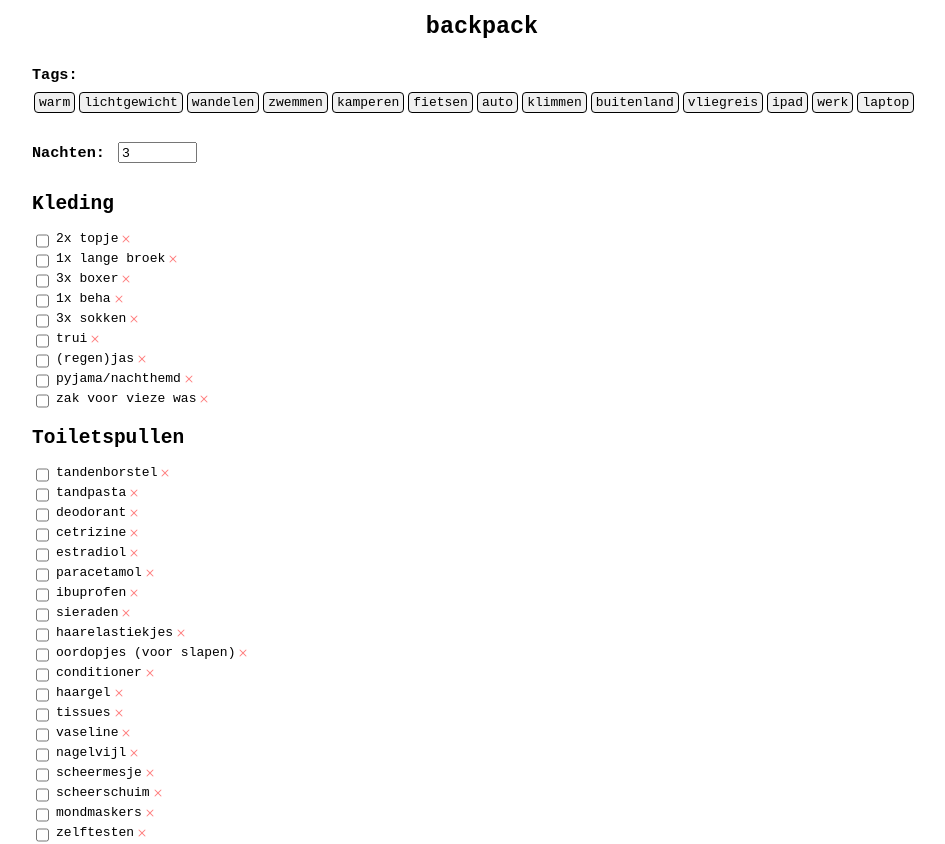
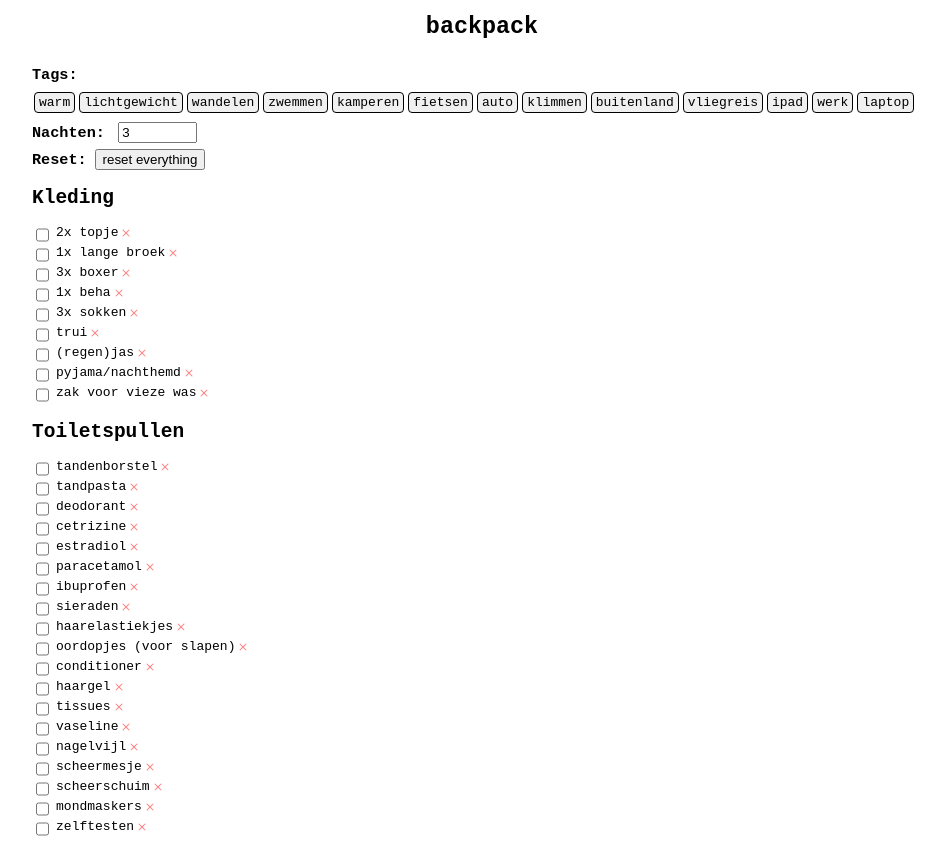
Before and after one commit to dsprenkels/backpack, a React (Create React App) app: page / in a window 1280 px wide. Shown: the top 844 px of the page, without its empty margins (158-1103 px from the left). Built offline with nearby package versions, Linux system fonts and the light colour scheme.

Commit message:
Add reset button

```diff
--- a/src/App.css
+++ b/src/App.css
@@ -27,22 +27,41 @@
   color: #61dafb;
 }
 
-.App-tagListContainer {
-  display: flex;
-  flex-wrap: wrap;
-  gap: 6px 10px;
-  /* Erase the margin on the children and put the margin on the container */
+.App-noVerticalMargin {
+  margin-top: 0;
+  margin-bottom: 0;
+}
+
+.App-smallVerticalMargin {
+  margin-top: 0.5em;
+  margin-bottom: 0.5em;
+}
+
+.App-settingsContainer {
   margin-top: 1em;
   margin-bottom: 1em;
 }
 
-.App-tagListContainer > * {
-  margin-top: 0;
-  margin-bottom: 0;
+.App-tagListContainer {
+  display: flex;
+  align-items: center;
+  flex-wrap: wrap;
+  gap: 6px 10px;
+  /* Erase the margin on the children and put the margin on the container */
 }
 
-.App-tagListHeader, .App-nightsHeader, .App-tagList, .App-nightsInput {
+.App-tagListHeader,
+.App-nightsHeader,
+.App-tagList,
+.App-nightsInput,
+.App-resetButtonHeader,
+.App-resetButton {
   display: inline-flex;
+}
+
+.App-resetButtonConfirming {
+  font-weight: bold;
+  color: red;
 }
 
 .App-nightsInput {
@@ -58,6 +77,7 @@
   /* Undo list padding */
   padding-left: 0;
   flex-wrap: wrap;
+  margin: 0;
 }
 
 .App-tag {
@@ -93,6 +113,12 @@
 
   .App-tag.App-tag-selected {
     display: inline-flex;
+  }
+}
+
+@media print {
+  .App-resetButtonContainer {
+    display: none;
   }
 }
 
@@ -138,6 +164,7 @@
 .App-BringListExplainTrue {
   color: darkgreen;
 }
+
 .App-BringListExplainFalse {
   color: darkred;
 }
--- a/src/App.tsx
+++ b/src/App.tsx
@@ -1,4 +1,4 @@
-import React, { useEffect } from 'react';
+import React, { useEffect, useMemo, useState } from 'react';
 import './App.css';
 import DB from './data';
 import * as filterspec from './filterspec';
@@ -13,19 +13,19 @@ const LOCALSTORAGE_NIGHTS = `${LOCALSTORAGE_PREFIX}nights`
 const LOCALSTORAGE_HEADER = `${LOCALSTORAGE_PREFIX}header`
 
 
-function Header() {
+function Header(props: {
+  header: string,
+  setHeader: (header: string) => void,
+}) {
   const inputFieldGrowPadding = 2
-
-  const [header, setHeader] = React.useState(loadHeader)
-  useEffect(() => saveHeader(header), [header])
 
   return (
     <header className="App-header">
       <input
         className="App-headerInput"
-        size={clamp(20, header.length + inputFieldGrowPadding, 50)}
-        value={header}
-        onChange={(event) => setHeader(event.target.value)}
+        size={clamp(20, props.header.length + inputFieldGrowPadding, 50)}
+        value={props.header}
+        onChange={(event) => props.setHeader(event.target.value)}
       />
     </header>
   )
@@ -215,49 +215,112 @@ function BootstrapCross(props: { className?: string, width?: number, height?: nu
   </svg>
 }
 
+function Settings(props: {
+  tags: Set<string>,
+  setTags: (tags: Set<string>) => void,
+  nights: number,
+  setNights: (nights: number) => void,
+  doResetAll: () => void,
+}) {
+  const [resetConfirming, setResetConfirming] = useState(false)
+  const [confirmResetTimeout, setConfirmResetTimout] = useState<ReturnType<typeof setTimeout> | null>()
+  const tagList = useMemo(() => Array.from(filterspec.collectTagsFromDB(DB)), [DB])
+
+  let noneSelectedElement = props.tags.size === 0 ?
+    <div className="App-tagListNoneSelected">no tags selected</div> : <></>
+
+  let resetButton;
+  if (resetConfirming) {
+    resetButton = <input
+      className="App-resetButton App-resetButtonConfirming"
+      type="button"
+      value="click again to confirm"
+      onClick={() => {
+        if (confirmResetTimeout !== null) clearTimeout(confirmResetTimeout)
+        props.doResetAll()
+        setResetConfirming(false)
+      }}
+    />
+  } else {
+    resetButton = <input
+      className="App-resetButton"
+      type="button"
+      value="reset everything"
+      onClick={() => {
+        setResetConfirming(true)
+        let timeout = setTimeout(() => setResetConfirming(false), 10 * 1000)
+        setConfirmResetTimout(timeout)
+      }}
+    />
+  }
+
+  return <div className="App-settingsContainer">
+    <div className="App-tagListContainer App-smallVerticalMargin">
+      <h3 className="App-tagListHeader App-noVerticalMargin">Tags:</h3>
+      {noneSelectedElement}
+      <TagList
+        allTags={tagList}
+        selectedTags={props.tags}
+        onSelectTag={(tag: string, enabled: boolean) =>
+          props.setTags(setAssign(props.tags, tag, enabled))}
+      />
+    </div>
+    <div className="App-nightsContainer App-smallVerticalMargin">
+      <h3 className="App-nightsHeader App-noVerticalMargin">Nachten:</h3>
+      <input className="App-nightsInput"
+        type="number"
+        min="1"
+        value={props.nights}
+        onChange={(e) => props.setNights(e.target.valueAsNumber)}
+      />
+    </div>
+    <div className="App-resetButtonContainer App-smallVerticalMargin">
+      <h3 className="App-resetButtonHeader App-noVerticalMargin">Reset:</h3>
+      <> </>
+      {resetButton}
+    </div>
+  </div>
+}
+
 function App() {
-  const [tags, setTags] = React.useState(loadTags)
+  const [header, setHeader] = useState(loadHeader)
+  useEffect(() => saveHeader(header), [header])
+
+  const [tags, setTags] = useState(loadTags)
   useEffect(() => saveTags(tags), [tags])
 
-  const [nights, setNights] = React.useState(loadNights)
+  const [nights, setNights] = useState(loadNights)
   useEffect(() => saveNights(nights), [nights])
 
-  const [checkedItems, setCheckedItems] = React.useState(loadCheckedItems)
+  const [checkedItems, setCheckedItems] = useState(loadCheckedItems)
   useEffect(() => saveCheckedItems(checkedItems), [checkedItems])
 
-  const [strikedItems, setStrikedItems] = React.useState(loadStrikedItems)
+  const [strikedItems, setStrikedItems] = useState(loadStrikedItems)
   useEffect(() => saveStrikedItems(strikedItems), [strikedItems])
 
-  let tagList = Array.from(filterspec.collectTagsFromDB(DB))
+  let doResetAll = () => {
+    clearAllLocalStorage()
+    setHeader(loadHeader)
+    setTags(loadTags)
+    setNights(loadNights)
+    setCheckedItems(loadCheckedItems)
+    setStrikedItems(loadStrikedItems)
+  }
+
   let filter = { tags, nights }
-
-  let noneSelectedElement = tags.size === 0 ?
-    <div className="App-tagListNoneSelected">no tags selected</div> : <></>
   return (
     <div className="App">
-      <Header />
-      <div className="App-tagListContainer">
-        <h3 className="App-tagListHeader">Tags:</h3>
-        {noneSelectedElement}
-        <TagList
-          allTags={tagList}
-          selectedTags={tags}
-          onSelectTag={(tag: string, enabled: boolean) =>
-            setTags((_tags) =>
-              setAssign(_tags, tag, enabled)
-            )
-          }
-        />
-      </div>
-      <div className="App-nightsContainer">
-        <h3 className="App-nightsHeader">Nachten:</h3>
-        <input className="App-nightsInput"
-          type="number"
-          min="1"
-          value={nights}
-          onChange={(e) => setNights(e.target.valueAsNumber)}
-        />
-      </div>
+      <Header
+        header={header}
+        setHeader={setHeader}
+      />
+      <Settings
+        tags={tags}
+        setTags={setTags}
+        nights={nights}
+        setNights={setNights}
+        doResetAll={doResetAll}
+      />
       <BringList
         bringList={DB}
         filter={filter}
@@ -269,7 +332,7 @@ function App() {
         updateStrikedItems={(name: string, isStriked: boolean) => {
           setStrikedItems(setAssign(strikedItems, name, isStriked))
         }}
-      ></BringList>
+      />
     </div>
   );
 }
@@ -373,4 +436,17 @@ function saveHeader(header: string) {
   localStorage.setItem(LOCALSTORAGE_HEADER, json)
 }
 
+function clearAllLocalStorage() {
+  let keys = [
+    LOCALSTORAGE_TAGS,
+    LOCALSTORAGE_CHECKED,
+    LOCALSTORAGE_STRIKED,
+    LOCALSTORAGE_NIGHTS,
+    LOCALSTORAGE_HEADER,
+  ]
+  for (let key of keys) {
+    localStorage.removeItem(key)
+  }
+}
+
 export default App;
```
